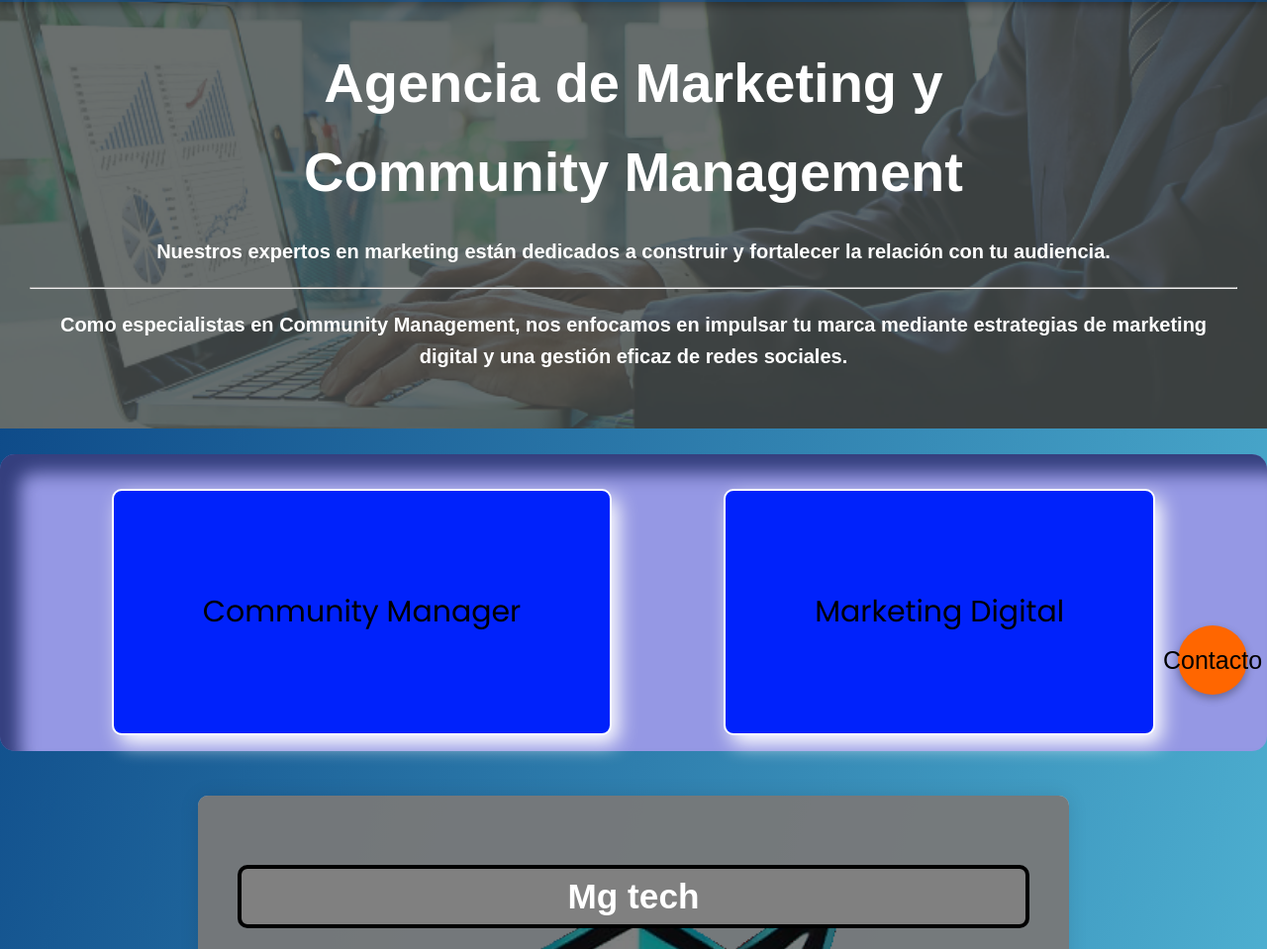
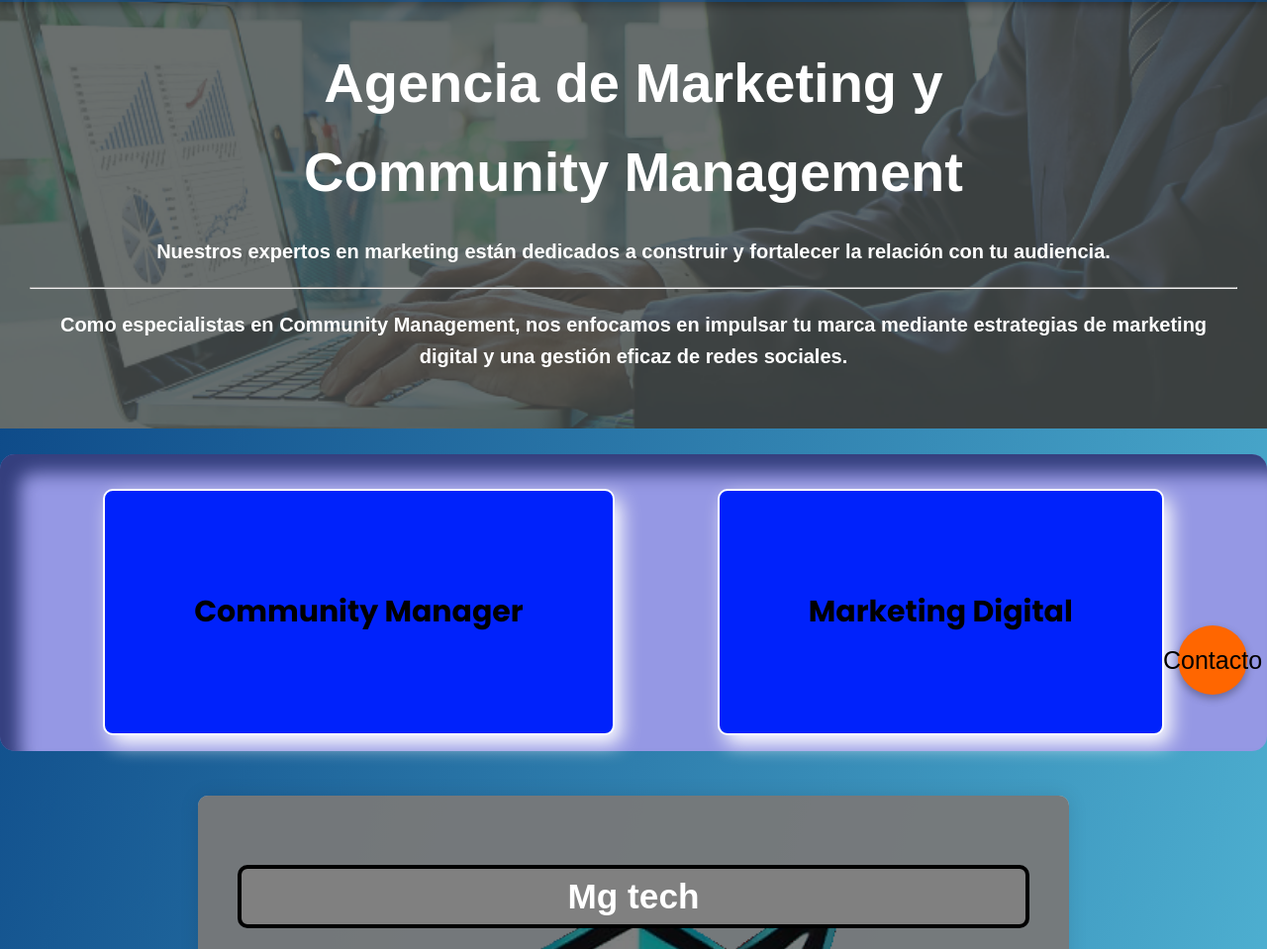
Before and after one commit to CristianNessi/MG-Tech, a plain HTML site: page index.html in a window 1280 px wide. Shown: the part 78-1037 px from the top of the page at 99% size. Drawn offline with nearby package versions, Linux system fonts and the light colour scheme.

Commit message:
Add files via upload

```diff
--- a/index.html
+++ b/index.html
@@ -52,8 +52,8 @@
     <div class="container-plan">
         <div class="card-plan" id="card">
             <div class="front">
-                <button onclick="showPlan('community')" class="plan-button">Community Manager</button>
-                <button onclick="showPlan('marketing')" class="plan-button">Marketing Digital</button>
+                <button onclick="showPlan('community')" class="plan-button"><b>Community Manager</b></button>
+                <button onclick="showPlan('marketing')" class="plan-button"><b>Marketing Digital</b></button>
             </div>
 
             <div class="back" id="back-community">
```
